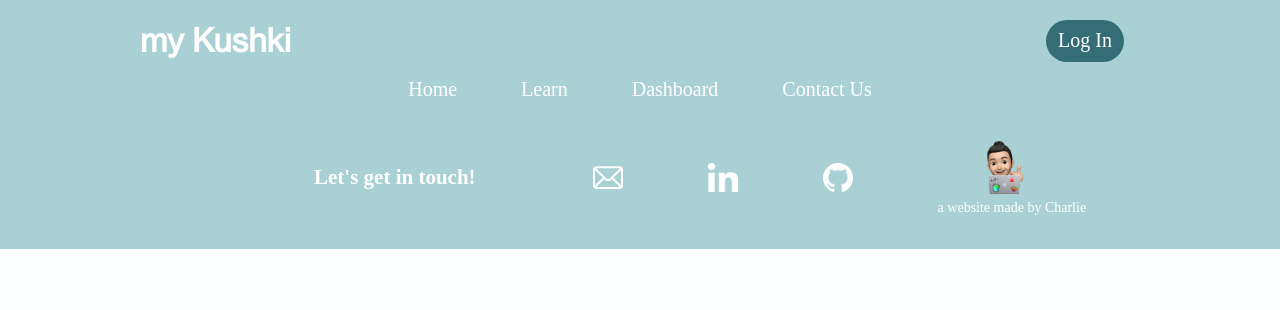
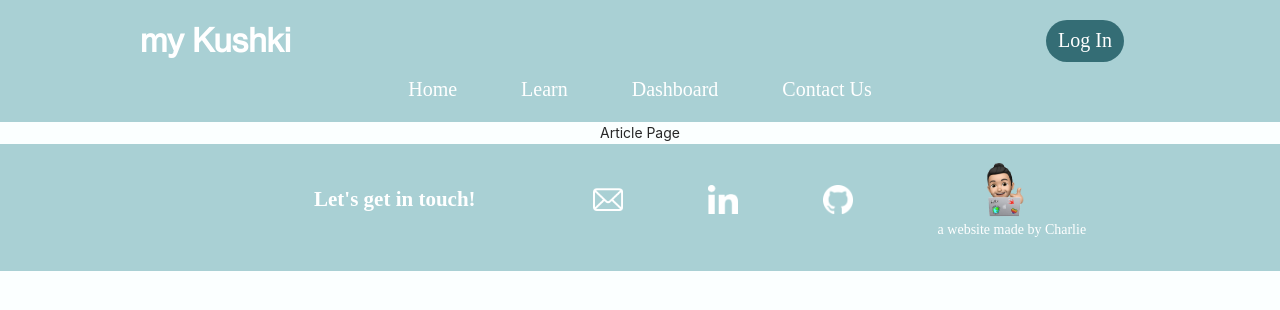
Before and after one commit to estebanchos/my-kushki-client, a React (Create React App) app: page /learn/articles/1 in a window 1280 px wide. Shown: the top 310 px of the page. Built offline with nearby package versions, Linux system fonts and the light colour scheme.

Commit message:
feat: dynamic url and learning articles

```diff
--- a/src/App.js
+++ b/src/App.js
@@ -11,6 +11,7 @@ import LearnPage from './pages/LearnPage/LearnPage';
 import Footer from './components/Footer/Footer';
 import PlaceholderPage from './pages/PlaceholderPage/PlaceholderPage';
 import ScrollToTop from './components/ScrollToTop/ScrollToTop';
+import ArticlePage from './pages/ArticlePage/ArticlePage';
 
 function App() {
 
@@ -37,6 +38,7 @@ function App() {
             <Route path='/contactus' render={(props) => <ContactPage isAuth={isAuth} {...props} />} />
             <Route path='/dashboard' render={(props) => <DashboardPage isAuth={isAuth} userLoggedIn={userLoggedIn} {...props} />} />
             <Route path='/learn/placeholder' component={PlaceholderPage} />
+            <Route exact path='/learn/articles/:articleId' component={ArticlePage} />
           </Switch>
         </ScrollToTop>
         <Footer />
--- /dev/null
+++ b/src/pages/ArticlePage/ArticlePage.js
@@ -0,0 +1,12 @@
+import './ArticlePage.scss'
+
+function ArticlePage(props) {
+    const id = props.match.params.articleId
+    return (
+        <div>
+            Article Page
+        </div>
+     );
+}
+
+export default ArticlePage;
```
Also changed, not shown: src/assets/staticdata/articlesContent.js (added, +11 -0 lines), src/pages/ArticlePage/ArticlePage.scss (added).
